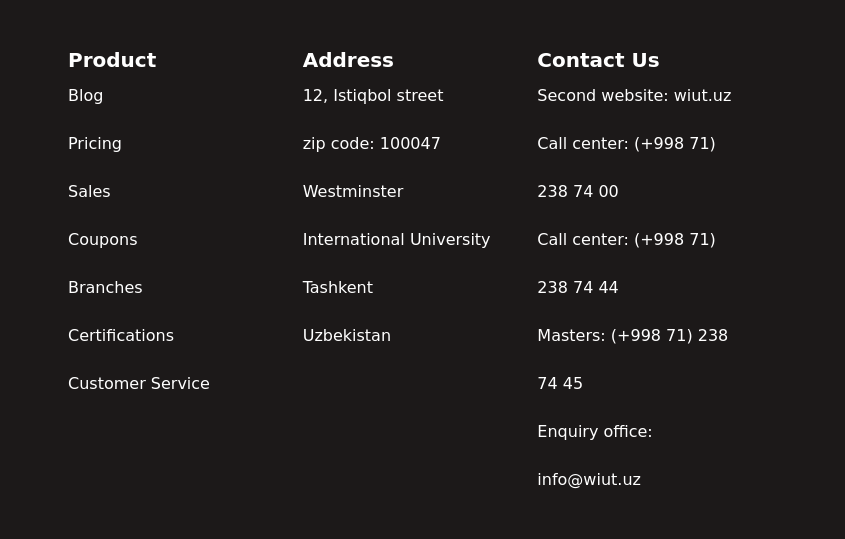
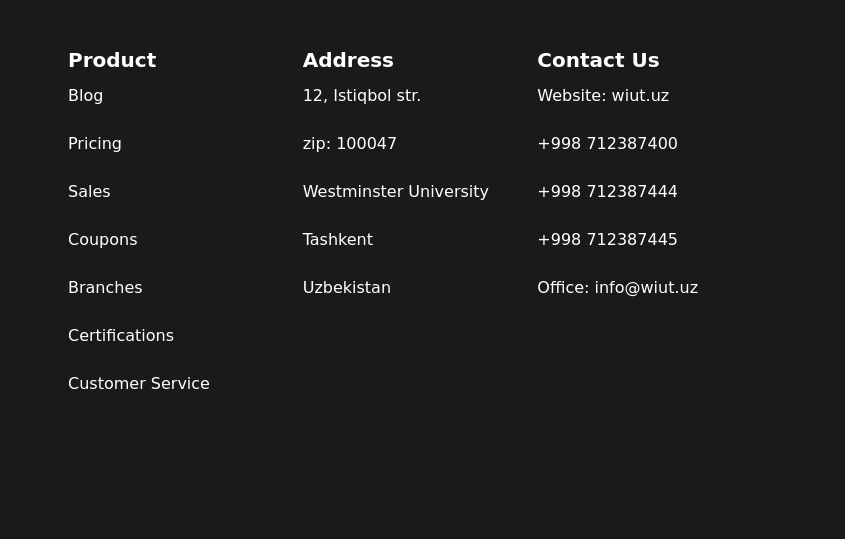
Before and after one commit to 00013712/WT_Coursework, a plain HTML site: page index.html in a window 1280 px wide. Shown: the part 1629-2168 px from the top of the page, 435-1280 px from the left. Drawn offline with Linux system fonts and the light colour scheme.

Commit message:
Add files via upload

```diff
--- a/index.html
+++ b/index.html
@@ -75,78 +75,7 @@
 			<a href="#">Colonel Harland Sanders</a>
 		</div>
 	</div>
-	<!-- <div class="Section_top" >
-        <div class="content">
-            <h1> History of <span>KFC</span></h1>
-            <a href="#">Colonel Harland Sanders</a>
-        </div>
-	</div> -->
 
-	<!-- <footer class="footer">
-		<div class="footer-left">
-			<img src="images/kfc.png" alt="">
-            <br>
-            <br>
-			<p>Lorem ipsum, dolor sit amet consectetur adipisicing elit.
-				Earum exercitationem assumenda qui enim corporis! Incidunt,
-				esse exercitationem deserunt assumenda
-				minus accusamus ex modi quos, soluta neque earum quis velit odit!</p>
-			<br>
-			<div class="socials">
-				<a href=""><i class="fa fa-facebook"><img src="images/facebook.png" alt=""></i></a>
-				<a href=""><i class="fa fa-twitter"><img src="images/twitter.png" alt=""></i></a>
-				<a href=""><i class="fa fa-instagram"><img src="images/instagram.png" alt=""></i></a>
-				<a href=""><i class="fa fa-youtube"><img src="images/youtube.png" alt=""></i></a>
-				<a href=""><i class="fa fa-telegram"><img src="images/telegram.png" alt=""></i></a>
-			</div>
-		</div>
-		<ul class="footer-right">
-			<li>
-				<br>
-				<h2>Product</h2>
-
-				<ul class="box">
-					<li><a href="">Blog</a></li>
-					<li><a href="">Pricing</a></li>
-					<li><a href="">Sales</a></li>
-					<li><a href="">Coupons</a></li>
-					<li><a href="">Branches</a></li>
-					<li><a href="">Certifications</a></li>
-					<li><a href="">Customer Service</a></li>
-				</ul>
-			</li>
-			<li>
-				<br>
-				<h2>Address</h2>
-
-				<ul class="box">
-					<li><a href="">12, Istiqbol street</a></li>
-                    <li><a href="">zip code: 100047</a></li>
-					<li><a href="">Westminster International University</a></li>
-					<li><a href="">Tashkent</a></li>
-					<li><a href="">Uzbekistan</a></li>
-				</ul>
-			</li>
-            <li>
-				<br>
-				<h2>Contact us</h2>
-
-				<ul class="box">
-					<li><a href="">Second website: wiut.uz</a></li>
-					<li><a href="">Call center: (+998 71) 238 74 00 </a></li>
-					<li><a href="">Call center: (+998 71) 238 74 44 </a></li>
-                    <li><a href="">Masters: (+998 71) 238 74 45  </a></li>
-					<li><a href="">Enquiry office: info@wiut.uz </a></li>
-				</ul>
-			</li>
-		</ul>
-		<div class="footer-bottom">
-			<br>
-			<p>All Right reserved by &copy;conceptial 2022 Westminster International University in Tashkent, </p>
-			<br>
-			<p> This website was created to fulfill Web Technology module’s requirements and does not represent an actual company or service</p>
-		</div>
-	</footer> -->
 	<footer class="footer">
 		<div class="footer-left">
 			<img src="images/kfc.png" alt="">
@@ -181,9 +110,9 @@
             <div class="footer-right-wrapper">
                 <h2>Address</h2>
                 <ul class="box">
-					<li><a href="">12, Istiqbol street</a></li>
-                    <li><a href="">zip code: 100047</a></li>
-					<li><a href="">Westminster International University</a></li>
+					<li><a href="">12, Istiqbol str.</a></li>
+                    <li><a href="">zip: 100047</a></li>
+					<li><a href="">Westminster University</a></li>
 					<li><a href="">Tashkent</a></li>
 					<li><a href="">Uzbekistan</a></li>
 				</ul>
@@ -191,11 +120,11 @@
             <div class="footer-right-wrapper">
                 <h2>Contact Us</h2>
                 <ul class="box">
-					<li><a href="">Second website: wiut.uz</a></li>
-					<li><a href="">Call center: (+998 71) 238 74 00 </a></li>
-					<li><a href="">Call center: (+998 71) 238 74 44 </a></li>
-                    <li><a href="">Masters: (+998 71) 238 74 45  </a></li>
-					<li><a href="">Enquiry office: info@wiut.uz </a></li>
+					<li><a href="">Website: wiut.uz</a></li>
+					<li><a href="">+998 712387400 </a></li>
+					<li><a href="">+998 712387444 </a></li>
+                    <li><a href="">+998 712387445  </a></li>
+					<li><a href="">Office: info@wiut.uz </a></li>
 				</ul>
             </div>
         </div>
```
